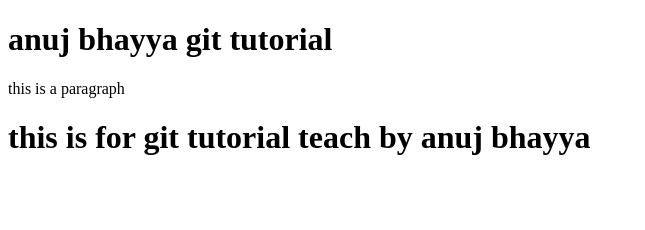
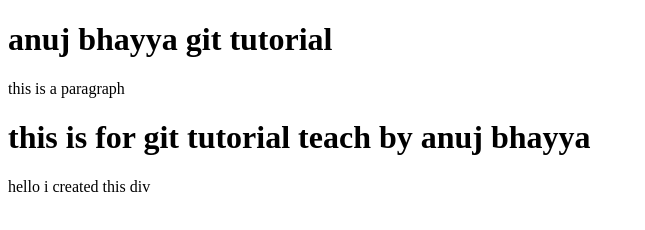
Before and after one commit to shyam966822/anujbhayyagit, a plain HTML site: page index.html in a window 1280 px wide. Shown: the whole page, without its empty margins (0-645 px from the left). Drawn offline with Linux system fonts and the light colour scheme.

Commit message:
index.html code was modified

```diff
--- a/index.html
+++ b/index.html
@@ -4,5 +4,6 @@
 <h1> anuj bhayya git tutorial</h1>
  <p> this is a paragraph </p>
 <h1> this is for git tutorial teach by anuj bhayya </h1>
+ <div> hello i created this div </div>
 </body>
 </html>
```
